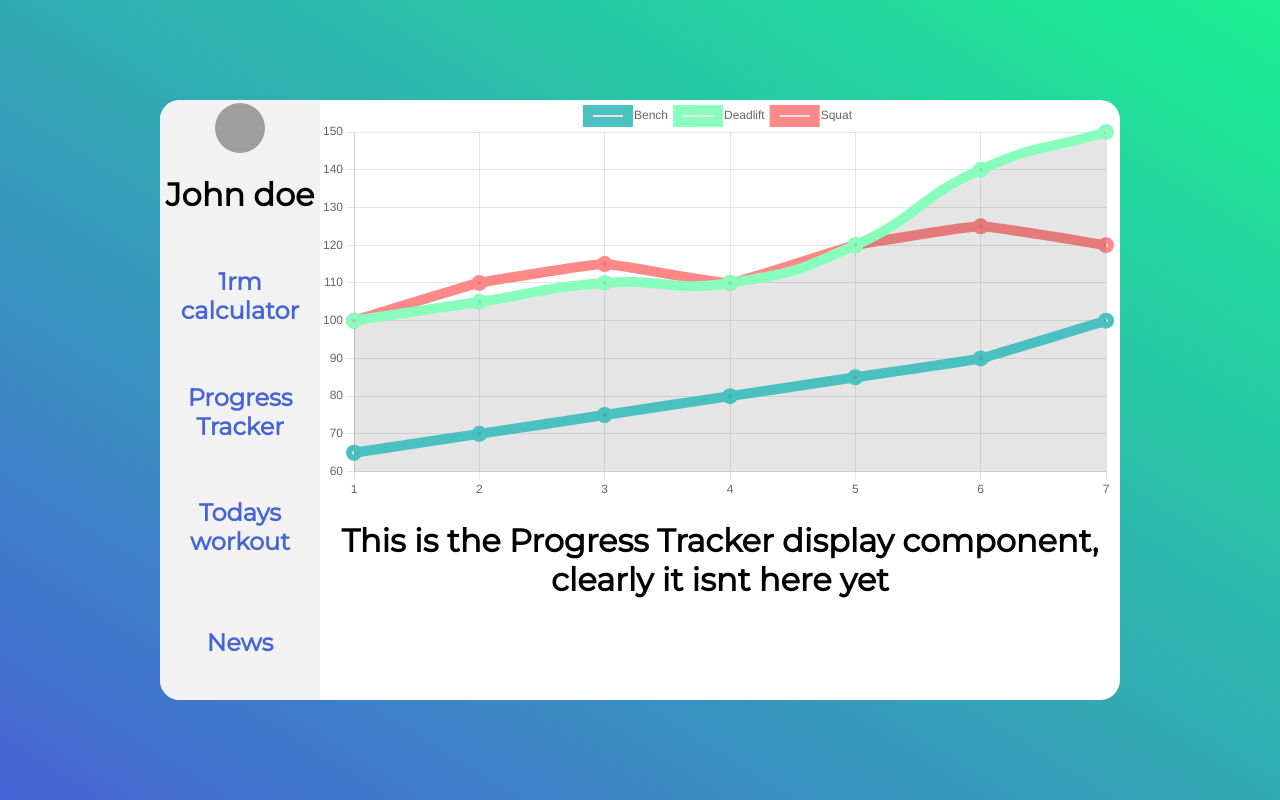
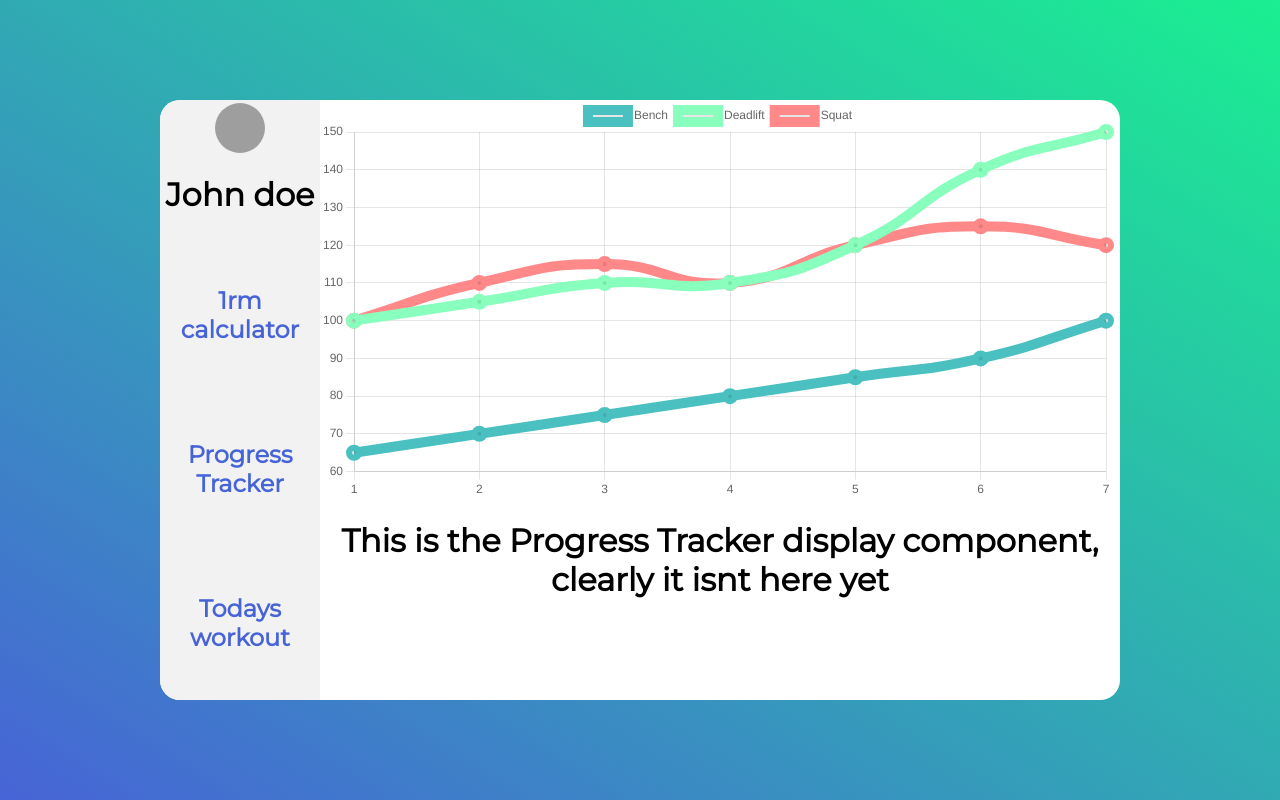
Before and after one commit to Sir-Martin-Esq-III/gym-app, a React (Create React App) app: page / in a window 1280 px wide. Both pictures are taken after a click on the item "Progress Tracker". Built offline with nearby package versions, Linux system fonts and the light colour scheme; grey boxes are pictures that could not be loaded.

Commit message:
Removed "news" and fixed a sidebar bug

```diff
--- a/src/common/content/ORM/progressTracker.js
+++ b/src/common/content/ORM/progressTracker.js
@@ -1,9 +1,14 @@
-import React from 'react'
+import React, { useState } from 'react'
 import { Line } from 'react-chartjs-2';
 
 export default function ProgressTracker(props){
     {/*Literally just make a function to create each dataset object add it to the data object */}
     {/*But this is hardcoded for moment to tests */}
+
+    const {graphData,setGraphData}=useState([65, 70, 75, 80, 85, 90, 100],[],[]);
+    const graphCallbackFunction=()=>{
+    }
+
     const data = {
         labels: "1234567",
         datasets: [{
@@ -12,12 +17,12 @@ export default function ProgressTracker(props){
           fill: false,
           borderColor: 'rgb(75, 192, 192)',
           borderWidth:10,
-          tension: 0.1
+          tension: 0.5
         },
         {
             label: 'Deadlift',
             data: [100, 105, 110, 110, 120, 140, 150],
-            fill: true,
+            fill: false,
             borderColor: "#88FFBC",
             borderWidth:10,
             tension: 0.5
@@ -28,7 +33,7 @@ export default function ProgressTracker(props){
             fill: false,
             borderColor: "#FF8888",
             borderWidth:10,
-            tension: 0.1
+            tension: 0.5
           },
 
 
@@ -39,7 +44,7 @@ export default function ProgressTracker(props){
 
     return(
         <div>
-        <Line data={data} className="Graph" style={{width:"100%"}}/>
+        <Line data={data} className="Graph" style={{width:"100%", height:"75%"}}/>
         <h1>This is the Progress Tracker display component, clearly it isnt here yet</h1>
         </div>
     )
--- a/src/common/sidebar.js
+++ b/src/common/sidebar.js
@@ -6,7 +6,7 @@ import './sidebarStyle.css';
 export default function Sidebar(props){
 
     {/*All of the possible navigation links on the sidebar*/}
-    const sidebarnavItems=["1rm calculator","Progress Tracker","Todays workout","News"]
+    const sidebarnavItems=["1rm calculator","Progress Tracker","Todays workout"]
 
     {/*Will be used to pass the value of the current tab */}
     const onclickHandler=(e,name)=>{
--- a/src/common/sidebarStyle.css
+++ b/src/common/sidebarStyle.css
@@ -95,4 +95,8 @@
 .sidebar .sidebar-nav ul li:hover a, .sidebar .sidebar-nav ul li:focus a {
   color: white;
 }
+
+.sidebar .sidebar-nav ul li:last-child:hover {
+  border-radius: 0 0 0 20px;
+}
 /*# sourceMappingURL=sidebarStyle.css.map */
```
Also changed, not shown: src/common/sidebarStyle.scss (+9 -0 lines), 1 other file (tests, documents, lock files or other folders).
